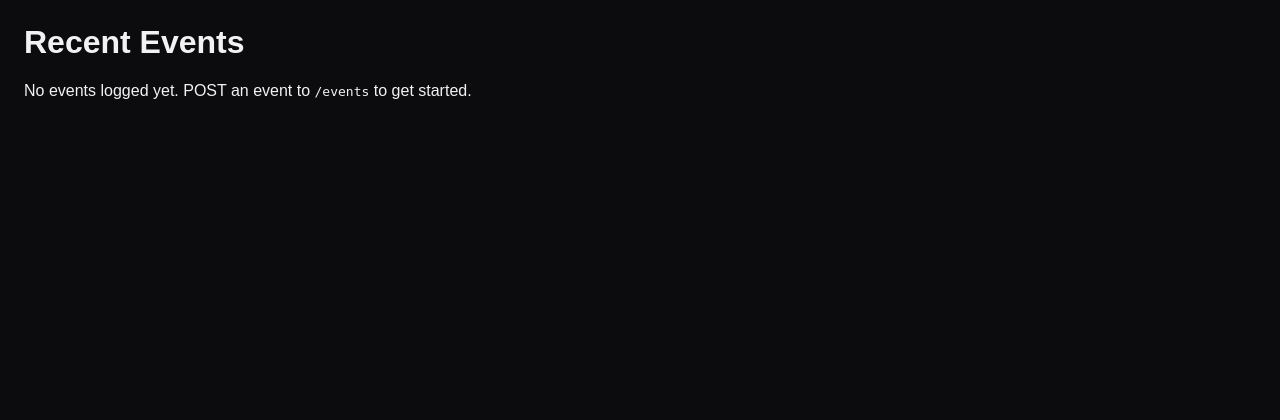
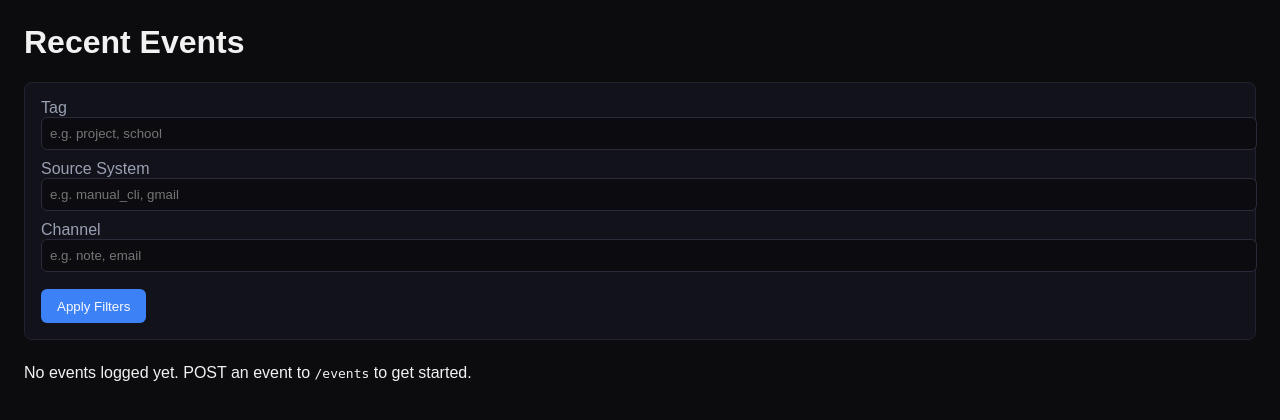
Before and after one commit to thetopham/exocortex, a FastAPI app: page / in a window 1280 px wide. Shown: the top 420 px of the page. Run offline with FastAPI, Linux system fonts and the light colour scheme; data that the repository does not hold is empty.

Commit message:
Complete milestone 2 manual connector and filtering

```diff
--- a/exocortex/app.py
+++ b/exocortex/app.py
@@ -48,8 +48,30 @@ def list_events(
 
 
 @app.get("/", response_class=HTMLResponse)
-def recent_events(request: Request) -> HTMLResponse:
-    events = [dict(row) for row in db.fetch_events(limit=200)]
+def recent_events(
+    request: Request,
+    source_system: Optional[str] = Query(default=None, description="Filter by source system"),
+    channel: Optional[str] = Query(default=None, description="Filter by channel"),
+    tag: Optional[str] = Query(default=None, description="Filter by tag"),
+) -> HTMLResponse:
+    events = [
+        dict(row)
+        for row in db.fetch_events(
+            source_system=source_system, channel=channel, tag=tag, limit=200
+        )
+    ]
+    available_tags = set()
     for event in events:
-        event["tags"] = json.loads(event.get("tags") or "[]")
-    return templates.TemplateResponse("events.html", {"request": request, "events": events})
+        event_tags = json.loads(event.get("tags") or "[]")
+        event["tags"] = event_tags
+        available_tags.update(event_tags)
+
+    return templates.TemplateResponse(
+        "events.html",
+        {
+            "request": request,
+            "events": events,
+            "filters": {"source_system": source_system, "channel": channel, "tag": tag},
+            "available_tags": sorted(available_tags),
+        },
+    )
--- a/exocortex/templates/events.html
+++ b/exocortex/templates/events.html
@@ -7,6 +7,12 @@
     <style>
         body { font-family: Arial, sans-serif; background: #0c0c0f; color: #f2f2f2; margin: 0; padding: 1.5rem; }
         h1 { margin-top: 0; }
+        .filters { background: #12121a; border: 1px solid #222233; border-radius: 8px; padding: 1rem; margin-bottom: 1.5rem; }
+        .filters label { display: block; margin-bottom: 0.6rem; color: #9aa0b3; }
+        .filters input { width: 100%; padding: 0.5rem; border-radius: 6px; border: 1px solid #2a2a3a; background: #0c0c10; color: #f2f2f2; }
+        .filters button { margin-top: 0.5rem; background: #3c82f6; color: #f9f9ff; border: none; padding: 0.6rem 1rem; border-radius: 6px; cursor: pointer; }
+        .filters button:hover { background: #2f6bd1; }
+        .tag-cloud span { display: inline-block; background: #1c1c26; color: #cbd5ff; padding: 0.3rem 0.6rem; border-radius: 999px; margin: 0.2rem 0.2rem 0 0; font-size: 0.85rem; }
         .event { background: #16161d; border: 1px solid #222233; border-radius: 8px; padding: 1rem; margin-bottom: 1rem; }
         .meta { color: #9aa0b3; font-size: 0.9rem; margin-bottom: 0.5rem; }
         .tags span { background: #2a2a3a; color: #cbd5ff; padding: 0.2rem 0.6rem; border-radius: 999px; margin-right: 0.3rem; font-size: 0.85rem; }
@@ -14,6 +20,30 @@
 </head>
 <body>
     <h1>Recent Events</h1>
+    <form method="get" class="filters">
+        <label>
+            Tag
+            <input type="text" name="tag" placeholder="e.g. project, school" value="{{ filters['tag'] or '' }}" />
+        </label>
+        <label>
+            Source System
+            <input type="text" name="source_system" placeholder="e.g. manual_cli, gmail" value="{{ filters['source_system'] or '' }}" />
+        </label>
+        <label>
+            Channel
+            <input type="text" name="channel" placeholder="e.g. note, email" value="{{ filters['channel'] or '' }}" />
+        </label>
+        <button type="submit">Apply Filters</button>
+    </form>
+
+    {% if available_tags %}
+        <div class="tag-cloud">
+            {% for tag_option in available_tags %}
+                <a href="/?tag={{ tag_option }}" style="text-decoration:none;"><span>{{ tag_option }}</span></a>
+            {% endfor %}
+        </div>
+    {% endif %}
+
     {% if events %}
         {% for event in events %}
             <div class="event">
```
Also changed, not shown: scripts/post_note.py (added, +83 -0 lines), README.md.
